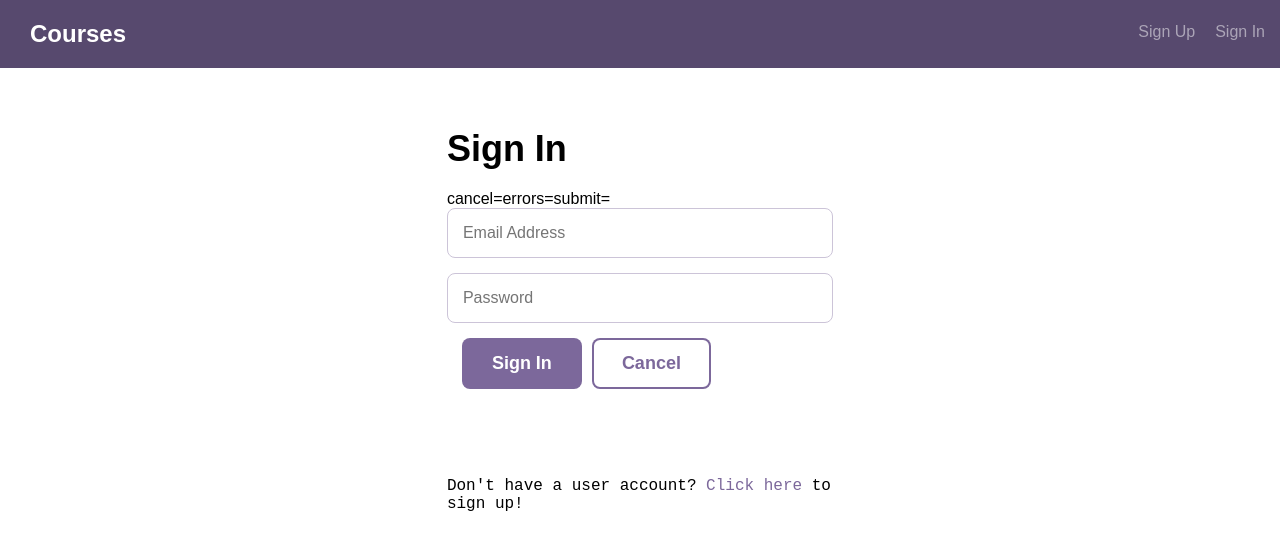
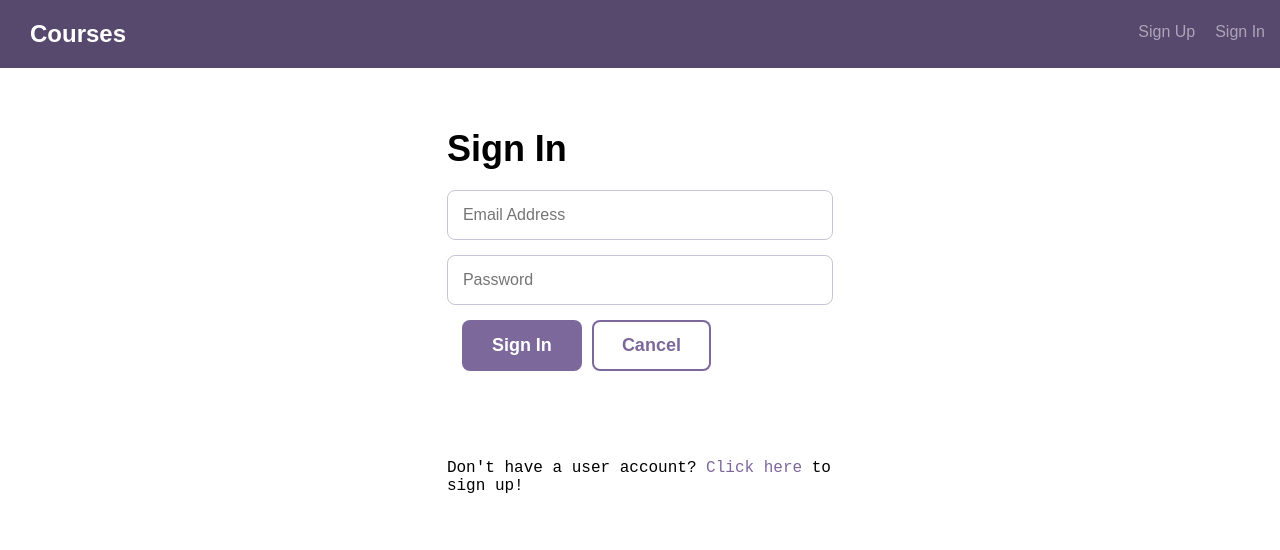
Before and after one commit to sgoudy/Techdegree-Project-10, a React (Create React App) app in the folder client/: page /signin in a window 1280 px wide. Shown: the top 550 px of the page. Built offline with nearby package versions, Linux system fonts and the light colour scheme.

Commit message:
SignIn/Signout Feature Works

```diff
--- a/client/src/App.js
+++ b/client/src/App.js
@@ -1,6 +1,6 @@
 // Main Container Component
 
-import React, {Component} from 'react';
+import React from 'react';
 import {
   BrowserRouter as Router,
   Route,
--- a/client/src/Context.js
+++ b/client/src/Context.js
@@ -17,6 +17,7 @@ export class Provider extends Component {
 
   render() {
     const { authenticatedUser } = this.state;
+    console.log({authenticatedUser})
     const value = {
       authenticatedUser,
       data: this.data,
@@ -33,14 +34,15 @@ export class Provider extends Component {
   }
 
 
-  signIn = async (username, password) => {
-    const user = await this.data.getUser(username, password);
+  signIn = async (emailAddress, password) => {
+    const user = await this.data.getUser(emailAddress, password);
     if (user !== null) {
       this.setState(() => {
         return {
-          authenticatedUser: user,
+          authenticatedUser: user
         };
       });
+
       const cookieOptions = {
         expires: 1 // 1 day
       };
--- a/client/src/Data.js
+++ b/client/src/Data.js
@@ -16,7 +16,7 @@ export default class Data {
     }
 
     if (requiresAuth) {
-      const encodedCredentials = btoa(`${credentials.username}:${credentials.password}`);
+      const encodedCredentials = btoa(`${credentials.emailAddress}:${credentials.password}`);
       options.headers['Authorization'] = `Basic ${encodedCredentials}`;
     }
     return fetch(url, options);
--- a/client/src/components/Header.js
+++ b/client/src/components/Header.js
@@ -3,25 +3,28 @@ import React from 'react';
 
 export default class Header extends React.PureComponent {
     render() {
-    //  const { context } = this.props;
-    const authUser = 'shelby';
-    //  const authUser =context.authenticatedUser;
+
+     const { context } = this.props;
+
+     const authUser =context.authenticatedUser;
+     console.log(authUser)
+
       return (
         <div className="header">
           <div className="bounds">
             <h1 className="header--logo">Courses</h1>
             <nav>
-              {/* {authUser ? (
+              {authUser ? (
                 <React.Fragment>
-                    <span>Welcome, {authUser}!</span>
+                    <span>Welcome, {authUser.userInfo.firstName}!</span>
                     <a href="/signout">Sign Out</a>
                 </React.Fragment>
-                ) : (  */}
+                ) : (
                 <React.Fragment>
                   <a className="signup" href="/signup">Sign Up</a>
                   <a className="signin" href="/signin">Sign In</a>
                 </React.Fragment>
-              {/* )} */}
+              )}
             </nav>
          </div>
          </div>
--- a/client/src/components/UserSignIn.js
+++ b/client/src/components/UserSignIn.js
@@ -3,7 +3,7 @@ import React, { Component } from 'react';
 export default class UserSignIn extends Component{
 
     state = {
-        username: '',
+        emailAddress: '',
         password: '',
         errors: [],
       }
@@ -12,7 +12,6 @@ export default class UserSignIn extends Component{
 
     const {
         emailAddress,
-        username,
         password,
         errors
     } = this.state;
@@ -23,35 +22,37 @@ export default class UserSignIn extends Component{
         <div className="grid-33 centered signin">
           <h1>Sign In</h1>
           <div>
-            <form>
-            cancel={this.cancel}
-            errors={errors}
-            submit={this.submit}
+
+
+            <form onSubmit={this.submit}>
+
+
             <div>
               <input
                   id="emailAddress"
                   name="emailAddress"
                   type="text"
-                    className=""
                   placeholder="Email Address"
-                    value={username}
-                />
+                  onChange={this.change}
+                  value={emailAddress} />
             </div>
             <div>
               <input
                   id="password"
                   name="password"
                   type="password"
-                    className=""
                   placeholder="Password"
-                    value=""
-                />
+                  value={password}
+                  onChange={this.change} />
             </div>
               <div className="grid-100 pad-bottom">
-              <a className="button" type="submit">Sign In</a>
-              <a className="button button-secondary" onclick="event.preventDefault();" href='/'>Cancel</a>
+              <button className="button" type="submit" >Sign In</button>
+              <button className="button button-secondary" onClick={this.cancel} href='/'>Cancel</button>
               </div>
+
           </form>
+
+
           </div>
           <p>&nbsp;</p>
           <p>Don't have a user account?
@@ -61,40 +62,44 @@ export default class UserSignIn extends Component{
       </div>
     )
     }
+
+
+change =(event)=>{
+    const name = event.target.name;
+    const value = event.target.value;
+
+    this.setState(() => {
+      return {
+        [name]: value
+      };
+    });
   }
 
-// change =(event)=>{
-//     const name = event.target.name;
-//     const value = event.target.value;
+  // pathname was '/authenticated'
+submit =(e)=>{
+  e.preventDefault();
+    const { context } = this.props;
+    const { from } = this.props.location.state || { from: { pathname: '/users' } };
+    const { emailAddress, password } = this.state;
 
-//     this.setState(() => {
-//       return {
-//         [name]: value
-//       };
-//     });
-//   }
+    context.actions.signIn(emailAddress, password)
+      .then((user) => {
+        if (user === null) {
+          this.setState(() => {
+            return { errors: [ 'Sign-in was unsuccessful' ] };
+          });
+        } else {
+          this.props.history.push(from);
+        }
+      })
+      // error was pushed to '/error'
+      .catch((error) => {
+        console.error(error);
+        this.props.history.push('/');
+      });
+  }
 
-// submit =()=>{
-//     const { context } = this.props;
-//     const { from } = this.props.location.state || { from: { pathname: '/authenticated' } };
-//     const { username, password } = this.state;
-
-//     context.actions.signIn(username, password)
-//       .then((user) => {
-//         if (user === null) {
-//           this.setState(() => {
-//             return { errors: [ 'Sign-in was unsuccessful' ] };
-//           });
-//         } else {
-//           this.props.history.push(from);
-//         }
-//       })
-//       .catch((error) => {
-//         console.error(error);
-//         this.props.history.push('/error');
-//       });
-//   }
-
-// cancel = ()=> {
-//     this.props.history.push('/');
-//   }
+cancel = ()=> {
+    this.props.history.push('/');
+  }
+}
--- a/client/src/index.js
+++ b/client/src/index.js
@@ -3,7 +3,7 @@ import ReactDOM from 'react-dom';
 import './styles/global.css';
 import App from './App';
 import * as serviceWorker from './serviceWorker';
-import { BrowserRouter } from 'react-router-dom';
+
 import { Provider } from './Context';
 
 ReactDOM.render(
```
Lines whose indentation alone changed are shown as unchanged.
